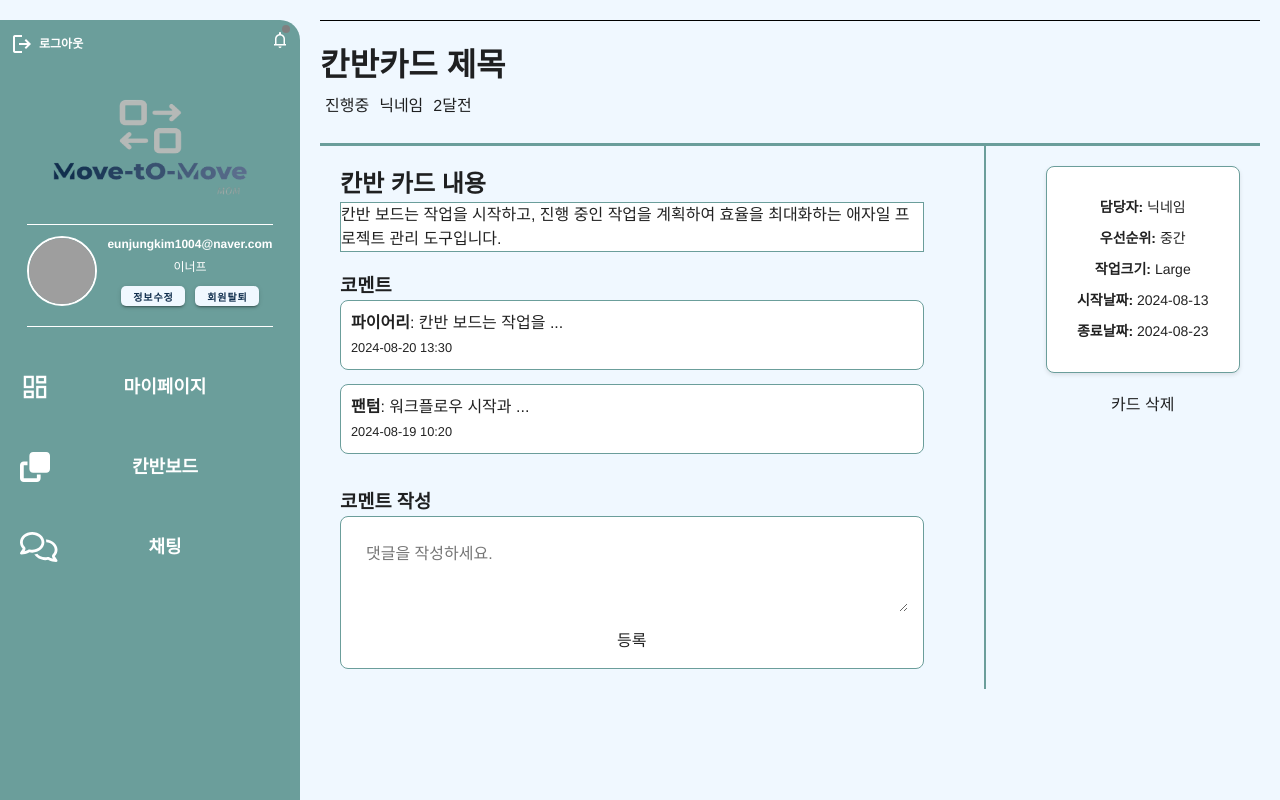
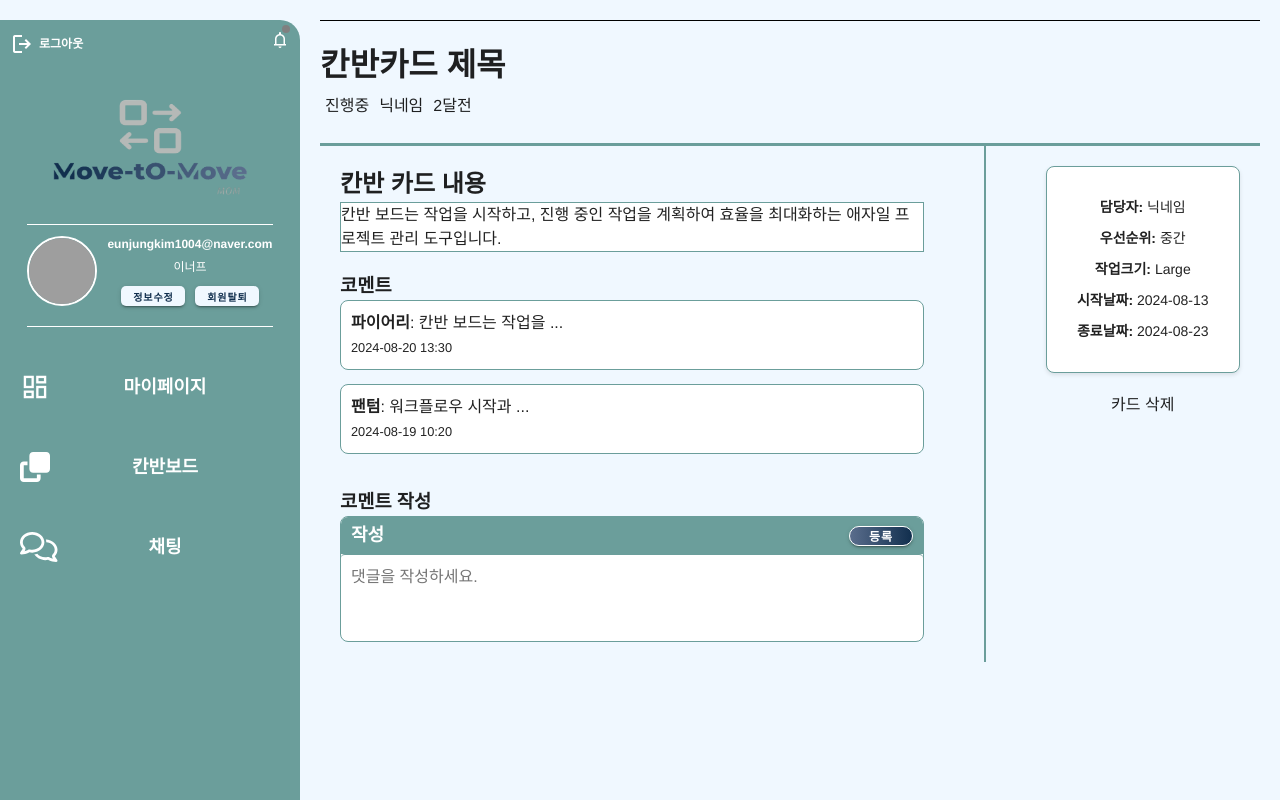
Before and after one commit to OhDongGeon/MoveToMove_MOM_FE, a Vue app: page /move-to-move/kanbanCard in a window 1280 px wide. Shown: the top 800 px of the page. Built offline with nearby package versions, Linux system fonts and the light colour scheme; no server answers; grey boxes are pictures that could not be loaded.

Commit message:
Change/bjw/ 칸반카드 코멘트 작성 컴포넌트

```diff
--- a/src/components/common/CardCommentForm.vue
+++ b/src/components/common/CardCommentForm.vue
@@ -2,20 +2,36 @@
   <div>
     <h3>코멘트 작성</h3>
     <div class="card-comment-form">
+      <div class="header-container">
+        <h3 class="header-title">작성</h3>
+        <!-- 커스텀 버튼 컴포넌트를 사용하여 "등록" 버튼 -->
+        <CustomButton :default-text="'등록'" :width="50" :height="20" :font-size="12" style="border: 1px solid white" @click="submitComment"></CustomButton>
+      </div>
       <textarea v-model="newComment" placeholder="댓글을 작성하세요." class="comment-input" cols="30" rows="10"></textarea>
-      <button class="submit-buttom">등록</button>
     </div>
   </div>
 </template>
 
 <script>
 import { ref } from 'vue';
+import CustomButton from '@/components/common/item/RoundButtonItem.vue';
+
 export default {
   name: 'CardCommentForm',
+  components: {
+    CustomButton,
+  },
   setup() {
     const newComment = ref('');
+
+    // 댓글 제출 함수
+    const submitComment = () => {
+      console.log('댓글 내용: ', newComment.value);
+      newComment.value = '';
+    };
     return {
       newComment,
+      submitComment,
     };
   },
 };
@@ -24,15 +40,37 @@ export default {
 <style scoped>
 .card-comment-form {
   background-color: white;
-  padding: 15px;
+  padding: 0;
   border: 1px solid #6b9e9b;
   border-radius: 8px;
+  overflow: hidden;
 }
 .comment-input {
   width: 100%;
   height: 80px;
-  margin-bottom: 10px;
+  margin: 0; /* 마진 제거하여 딱 붙도록 설정 */
   padding: 10px;
   border-radius: 4px;
+  border: none; /* 테두리 제거 */
+  border-top: 1px solid #6b9e9b; /* 상단 테두리 설정 */
+  border-bottom-left-radius: 8px; /* 왼쪽 하단 모서리 둥글게 */
+  border-bottom-right-radius: 8px; /* 오른쪽 하단 모서리 둥글게 */
+  resize: none; /* 크기 조절 비활성화 */
+  box-sizing: border-box; /* 패딩과 너비를 포함하여 계산 */
+  outline: none;
+}
+/* 헤더 */
+.header-container {
+  display: flex;
+  justify-content: space-between;
+  align-items: center;
+  background-color: #6b9e9b;
+  padding: 5px 10px;
+}
+.header-title {
+  color: white;
+  font-size: 18px; /* 제목 글자 크기 */
+  font-weight: bold;
+  margin: 0;
 }
 </style>
```
